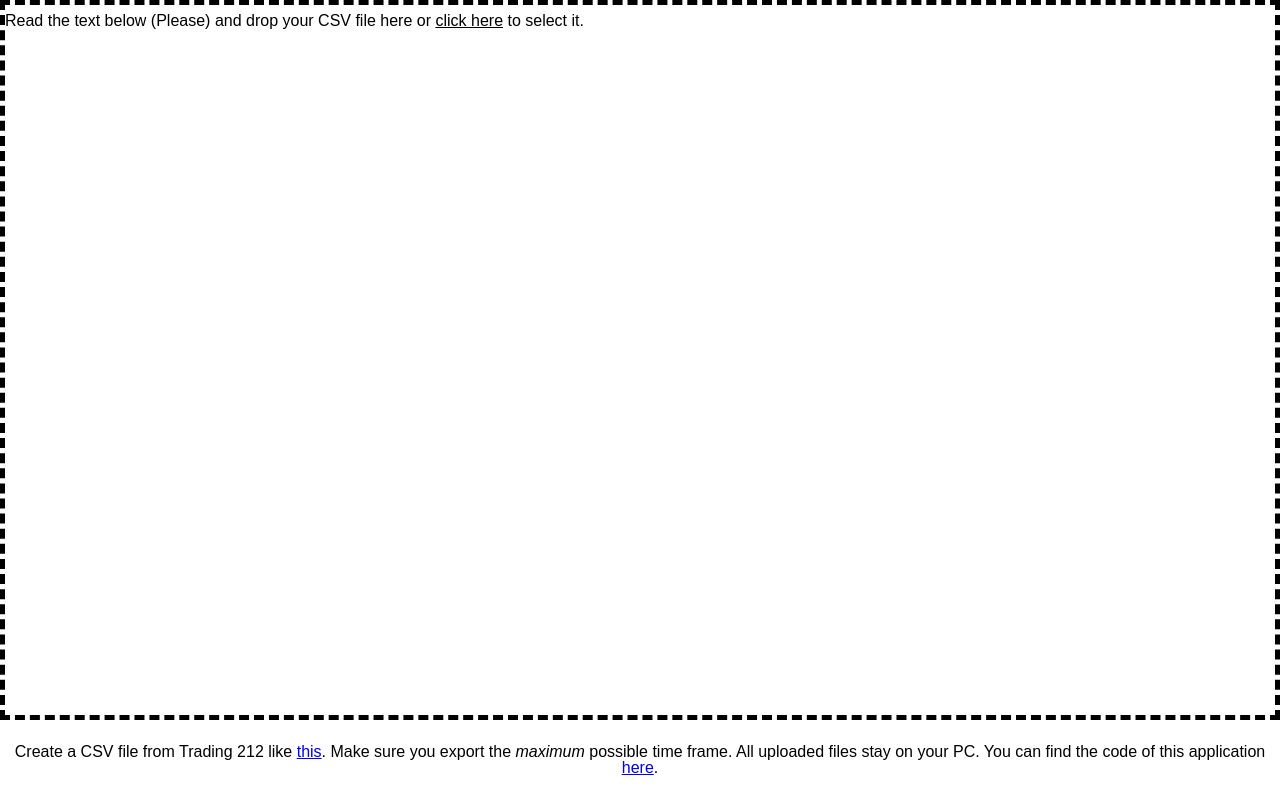
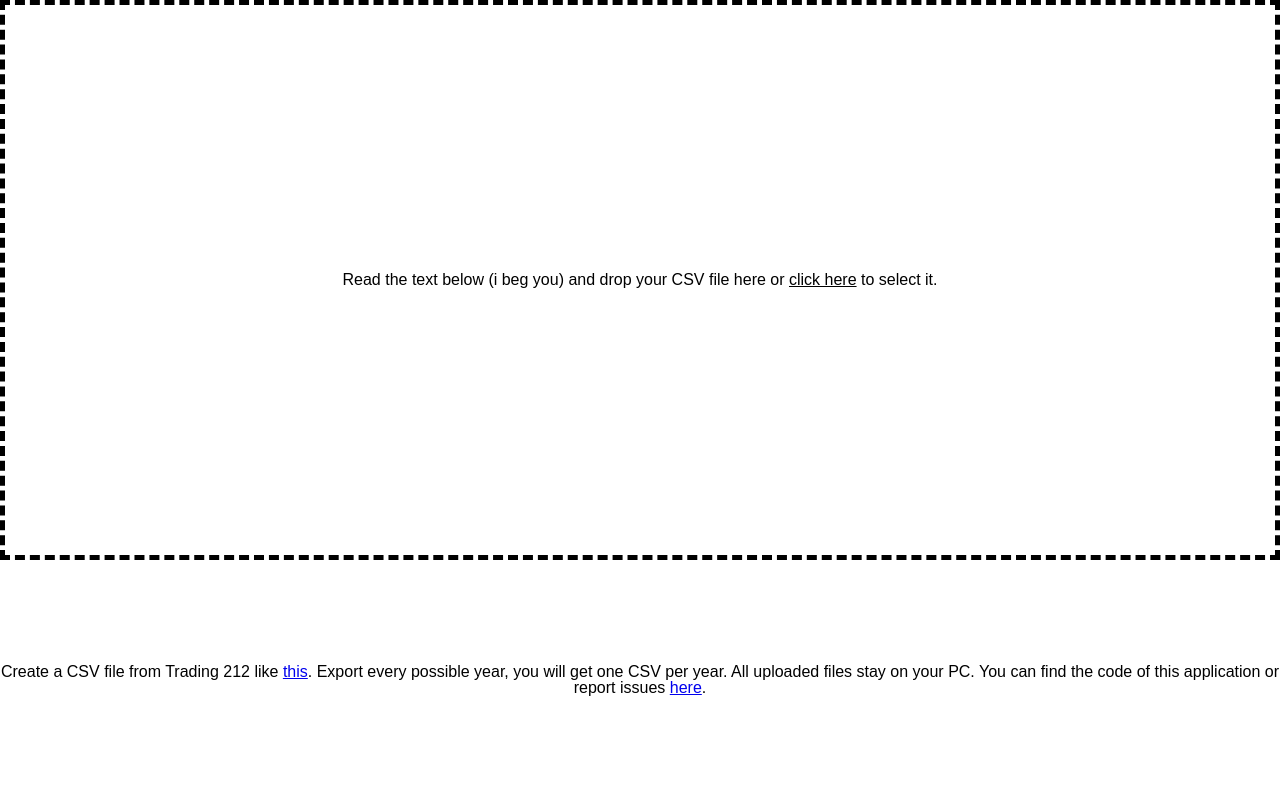
Before and after one commit to martenmatrix/capital-gains-trading-calculator, a React (Create React App) app: page / in a window 1280 px wide. Built offline with nearby package versions, Linux system fonts and the light colour scheme.

Commit message:
Finish csv uploader

```diff
--- a/src/App.css
+++ b/src/App.css
@@ -13,14 +13,23 @@
     height: 100%;
 }
 
+.App .file-input > * {
+    line-height: 1;
+}
+
 .App .file-input {
+    cursor: pointer;
+
     margin: 0;
     padding: 0;
     box-sizing: border-box;
     border: 5px dashed black;
-    line-height: 0;
     width: 100%;
-    height: 90%;
+    height: 70%;
+
+    display: flex;
+    justify-content: center;
+    align-items: center;
 }
 
 .App .information-banner {
@@ -29,7 +38,7 @@
     justify-content: center;
     line-height: 1;
 
-    height: 10%;
+    height: 30%;
     width: 100%;
     text-align: center;
 }
--- a/src/App.js
+++ b/src/App.js
@@ -1,14 +1,15 @@
-import { useState, useCallback } from 'react'
+import { useEffect, useState, useCallback } from 'react'
 import { useDropzone } from 'react-dropzone'
+import { Trading212 } from './calculation';
 import './App.css';
 
 function FileInput(props) {
     const [file, setFile] = props.fileState;
 
-    const onDrop = useCallback(acceptedFile => {
-      setFile(acceptedFile);
+    const onDrop = useCallback(acceptedFiles => {
+      setFile(acceptedFiles);
     }, [])
-    const {getRootProps, getInputProps, isDragActive} = useDropzone({onDrop, accept: '.csv', multiple: false})
+    const {getRootProps, getInputProps, isDragActive} = useDropzone({onDrop, accept: '.csv', multiple: true})
 
     return (
       <div className="file-input" {...getRootProps()}>
@@ -16,7 +17,7 @@ function FileInput(props) {
         {
           isDragActive ?
             <p>Drop the files here ...</p> :
-            <p>Read the text below (Please) and drop your CSV file here or <u>click here</u> to select it.</p>
+            <p>Read the text below (i beg you) and drop your CSV file here or <u>click here</u> to select it.</p>
         }
       </div>
     )
@@ -26,19 +27,97 @@ function InformationBanner() {
     return (
         <div className="information-banner">
             <div className="text">
-            Create a CSV file from Trading 212 like <a href="https://helpcentre.trading212.com/hc/en-us/articles/360016898917-Can-I-export-the-trading-data-from-my-account-" target="_blank" rel="noreferrer">this</a>. Make sure you export the <i>maximum</i> possible time frame.
-                All uploaded files stay on your PC. You can find the code of this application <a href="#" target="_blank" rel="noreferrer">here</a>.
+            Create a CSV file from Trading 212 like <a href="https://helpcentre.trading212.com/hc/en-us/articles/360016898917-Can-I-export-the-trading-data-from-my-account-" target="_blank" rel="noreferrer">this</a>. Export every possible year, you will get one CSV per year.
+                All uploaded files stay on your PC. You can find the code of this application or report issues <a href="https://github.com/martenmatrix/trading212-tax-generator" target="_blank" rel="noreferrer">here</a>.
             </div>
         </div>
     )
 }
 
+function LoadingAnimation() {
+    return (
+        <></>
+    )
+}
+
+function Report(props) {
+    const cbWhenReady = props.cbWhenReady;
+    const files = props.files;
+
+    function csvToArray(str, delimiter = ",") {
+        // slice from start of text to the first \n index
+        // use split to create an array from string by delimiter
+        const headers = str.slice(0, str.indexOf("\n")).split(delimiter);
+
+        // slice from \n index + 1 to the end of the text
+        // use split to create an array of each csv value row
+        const rows = str.slice(str.indexOf("\n") + 1).split("\n");
+
+        // Map the rows
+        // split values from each row into an array
+        // use headers.reduce to create an object
+        // object properties derived from headers:values
+        // the object passed as an element of the array
+        const arr = rows.map(function (row) {
+          const values = row.split(delimiter);
+          const el = headers.reduce(function (object, header, index) {
+            object[header] = values[index];
+            return object;
+          }, {});
+          return el;
+        });
+
+        // return the array
+        return arr;
+    }
+
+    async function getFilesAsText(files) {
+        let filesText = '';
+
+        const readUploadedFileAsText = (inputFile) => {
+            const temporaryFileReader = new FileReader();
+
+            return new Promise((resolve, reject) => {
+              temporaryFileReader.onerror = () => {
+                temporaryFileReader.abort();
+                reject(new DOMException("Problem parsing input file."));
+              };
+
+              temporaryFileReader.onload = () => {
+                resolve(temporaryFileReader.result);
+              };
+              temporaryFileReader.readAsText(inputFile);
+            });
+        };
+
+        await Promise.all(files.map(async (file) => {
+            const text = await readUploadedFileAsText(file);
+            filesText += text;
+        }));
+
+        return filesText;
+    }
+
+    async function getArray() {
+        const text = await getFilesAsText(files);
+        const array = csvToArray(text);
+        console.log(array);
+    }
+
+    useEffect(() => {
+        getArray();
+
+    }, []);
+
+    return null;
+}
+
 function App() {
-    const [file, setFile] = useState(false);
+    const [files, setFiles] = useState(false);
 
     return (
         <div className="App">
-            {file ? null : <FileInput fileState={[file, setFile]} />}
+            {files ? <Report files={files} /> : <FileInput fileState={[files, setFiles]} />}
             <InformationBanner />
         </div>
     );
```
